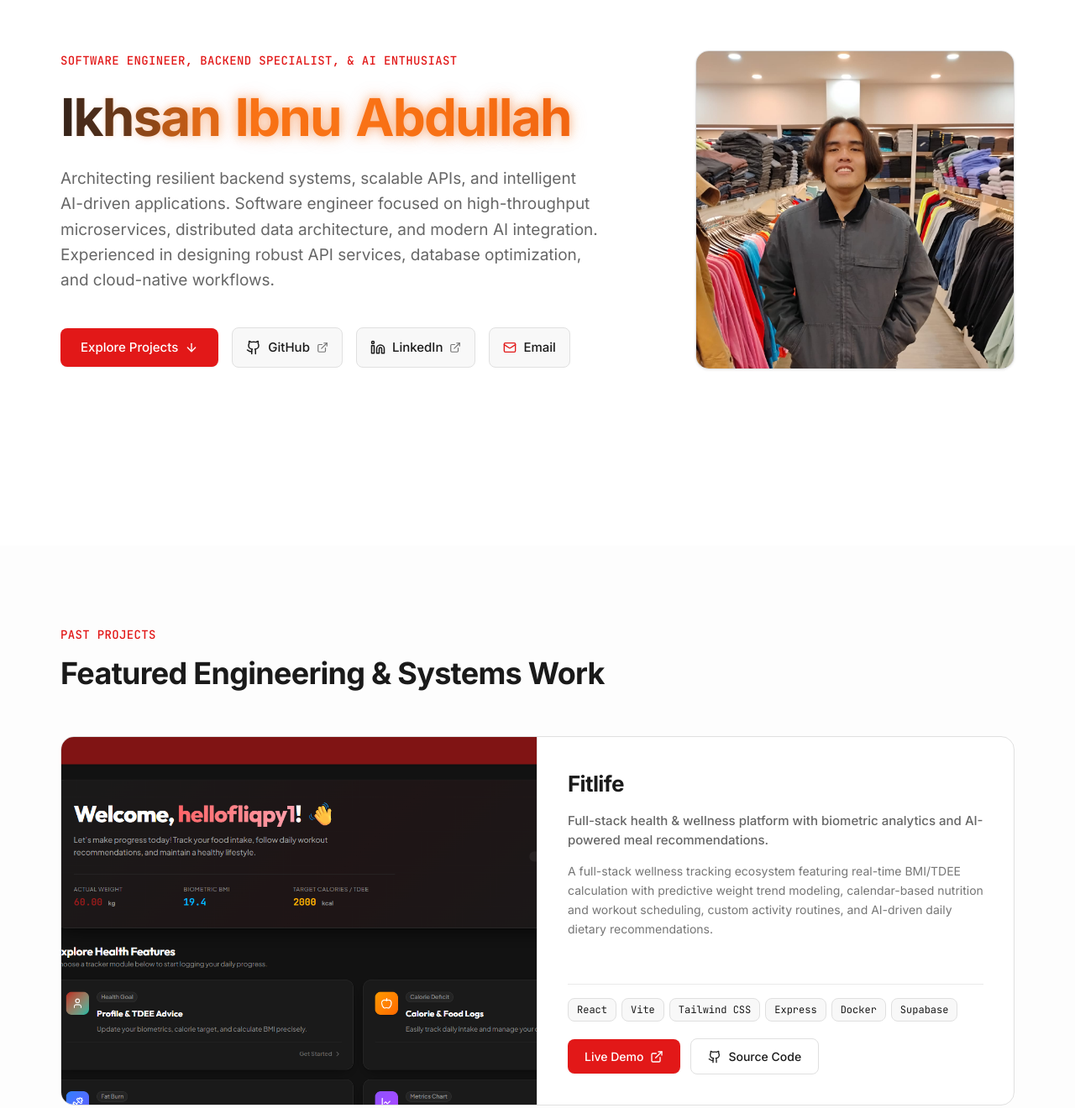
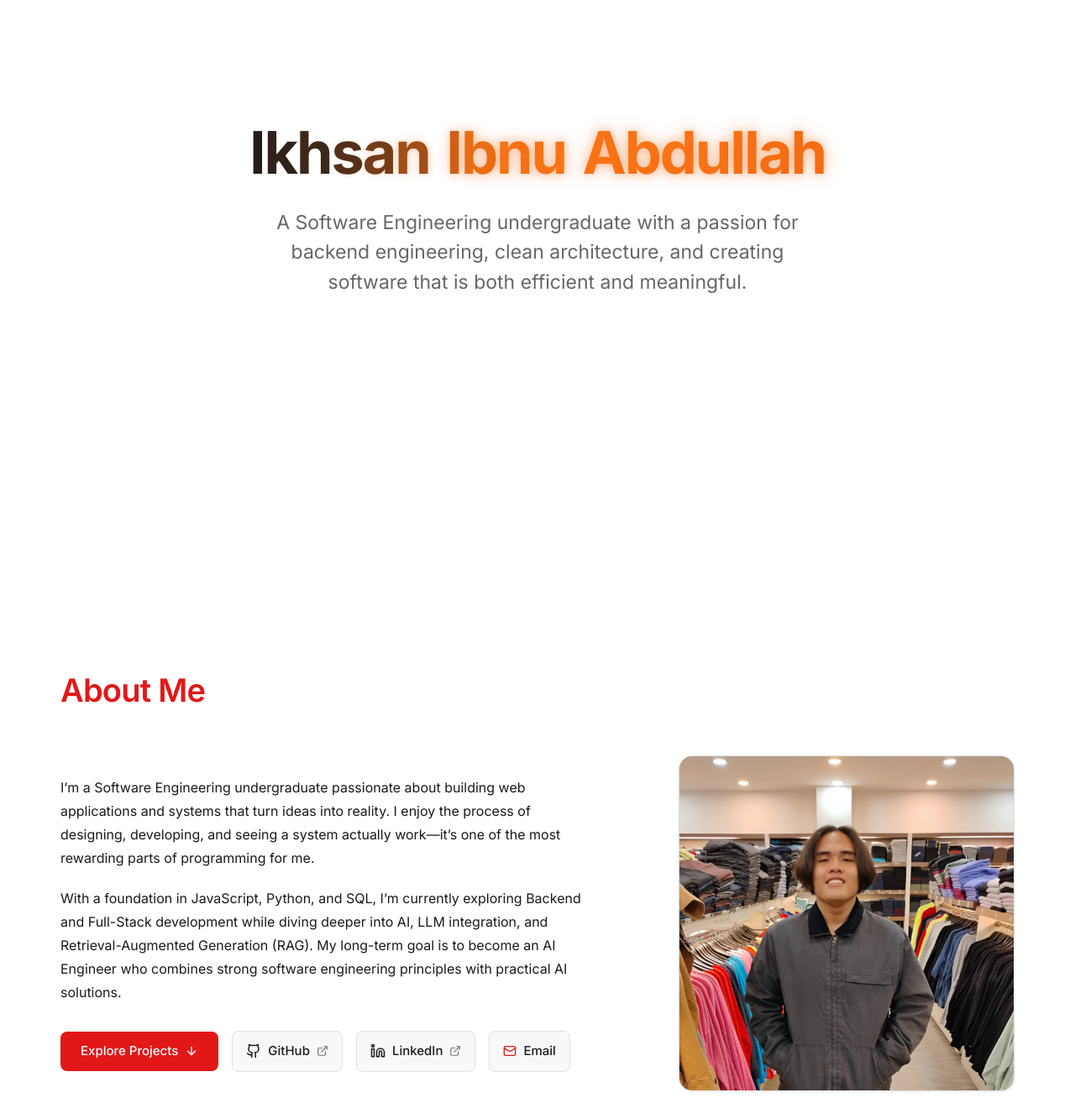
Before and after one commit to Sall-lah/portofolio, a React (Vite) app: page / in a window 1280 px wide. Shown: the part 150-1470 px from the top of the page at 84% size. Built offline with nearby package versions, Linux system fonts and the light colour scheme.

Commit message:
ui data update

```diff
--- a/src/App.tsx
+++ b/src/App.tsx
@@ -1,6 +1,7 @@
 import React from 'react';
 import { Footer } from './components/layout/Footer';
 import { Hero } from './components/sections/Hero';
+import { About } from './components/sections/About';
 import { Projects } from './components/sections/Projects';
 import { Skills } from './components/sections/Skills';
 import { Contact } from './components/sections/Contact';
@@ -25,6 +26,7 @@ export const App: React.FC = () => {
       {/* Main Page Content Landmark */}
       <main id="main-content" className="flex-grow">
         <Hero />
+        <About />
         <Projects />
         <Skills />
         <Contact />
--- a/src/components/layout/Footer.tsx
+++ b/src/components/layout/Footer.tsx
@@ -15,7 +15,7 @@ export const Footer: React.FC = () => {
   };
 
   return (
-    <footer className="bg-brand-dark text-white mt-20">
+    <footer className="bg-brand-dark text-white">
       <div className="max-w-content mx-auto px-4 sm:px-6 lg:px-8 py-10">
         <div className="flex flex-col md:flex-row items-start md:items-center justify-between gap-6">
           {/* Developer identity and direct contact */}
--- /dev/null
+++ b/src/components/sections/About.tsx
@@ -0,0 +1,96 @@
+import React from 'react';
+import { ArrowDown, ExternalLink, Mail } from 'lucide-react';
+import { GithubIcon, LinkedinIcon } from '../ui/Icons';
+import { siteConfig } from '../../data/siteConfig';
+
+/**
+ * About section presenting the developer's narrative user story alongside an authentic portrait image.
+ * Houses the primary portfolio action and contact channels beneath the narrative.
+ * Adheres to DESIGN.md typography and spacing standards in a balanced two-column layout.
+ *
+ * @returns About section JSX element
+ */
+export const About: React.FC = () => {
+  return (
+    <section
+      id="about"
+      className="relative min-h-screen flex items-center py-16 sm:py-20 md:py-24 bg-white"
+    >
+      <div className="max-w-content mx-auto px-4 sm:px-6 lg:px-8 w-full">
+        {/* Section Heading */}
+        <div className="mb-10 sm:mb-14">
+          <h2 className="text-[28px] sm:text-[34px] md:text-[38px] font-semibold text-primary tracking-[-0.02em] leading-[1.18]">
+            About Me
+          </h2>
+        </div>
+
+        {/* Two-Column Responsive Layout: User Story Narrative (Left) + Framed Image (Right) */}
+        <div className="grid grid-cols-1 lg:grid-cols-12 gap-10 lg:gap-14 items-center">
+          {/* Left Column: User Story narrative & CTA action buttons */}
+          <div className="lg:col-span-7 xl:col-span-7 space-y-6">
+            <div className="space-y-5 text-[15px] sm:text-[16px] text-brand-text leading-[1.75]">
+              {siteConfig.aboutStory.map((paragraph, index) => (
+                <p key={index} className="text-brand-text">
+                  {paragraph}
+                </p>
+              ))}
+            </div>
+
+            {/* Direct Action Links & Contacts: moved to About section with min 44px touch targets */}
+            <div className="pt-2 flex flex-wrap items-center gap-3 sm:gap-4">
+              <a
+                href="#projects"
+                className="inline-flex items-center justify-center gap-2 px-6 py-3 text-[15px] font-medium rounded-md bg-primary text-white hover:bg-primary-hover transition-all duration-base shadow-sm min-h-[44px] focus-visible:outline-2 focus-visible:outline-offset-2 focus-visible:outline-primary"
+              >
+                <span>Explore Projects</span>
+                <ArrowDown className="w-4 h-4" />
+              </a>
+
+              <a
+                href={siteConfig.socialLinks.github}
+                target="_blank"
+                rel="noopener noreferrer"
+                className="inline-flex items-center justify-center gap-2 px-4 py-3 text-[15px] font-medium rounded-md text-brand-text hover:text-primary bg-surface hover:bg-white border border-border transition-colors duration-fast min-h-[44px] focus-visible:outline-2 focus-visible:outline-offset-2 focus-visible:outline-primary"
+              >
+                <GithubIcon size={18} />
+                <span>GitHub</span>
+                <ExternalLink className="w-3.5 h-3.5 opacity-60" />
+              </a>
+
+              <a
+                href={siteConfig.socialLinks.linkedin}
+                target="_blank"
+                rel="noopener noreferrer"
+                className="inline-flex items-center justify-center gap-2 px-4 py-3 text-[15px] font-medium rounded-md text-brand-text hover:text-primary bg-surface hover:bg-white border border-border transition-colors duration-fast min-h-[44px] focus-visible:outline-2 focus-visible:outline-offset-2 focus-visible:outline-primary"
+              >
+                <LinkedinIcon size={18} />
+                <span>LinkedIn</span>
+                <ExternalLink className="w-3.5 h-3.5 opacity-60" />
+              </a>
+
+              <a
+                href="#contact"
+                className="inline-flex items-center justify-center gap-2 px-4 py-3 text-[15px] font-medium rounded-md text-brand-text hover:text-primary bg-surface hover:bg-white border border-border transition-colors duration-fast min-h-[44px] focus-visible:outline-2 focus-visible:outline-offset-2 focus-visible:outline-primary"
+              >
+                <Mail className="w-4 h-4 text-primary" />
+                <span>Email</span>
+              </a>
+            </div>
+          </div>
+
+          {/* Right Column: Clean Framed Developer Portrait */}
+          <div className="lg:col-span-5 xl:col-span-5 flex justify-center lg:justify-end">
+            <div className="relative w-full max-w-[320px] sm:max-w-[360px] lg:max-w-[400px] aspect-[4/5] sm:aspect-square rounded-2xl overflow-hidden border border-border bg-surface shadow-card">
+              <img
+                src={`${import.meta.env.BASE_URL}owner_image.jpeg`}
+                alt={siteConfig.name}
+                loading="lazy"
+                className="w-full h-full object-cover object-top"
+              />
+            </div>
+          </div>
+        </div>
+      </div>
+    </section>
+  );
+};
--- a/src/components/sections/Contact.tsx
+++ b/src/components/sections/Contact.tsx
@@ -99,11 +99,8 @@ export const Contact: React.FC = () => {
           {/* Contact Introduction Column */}
           <div className="lg:col-span-5 space-y-6">
             <div>
-              <div className="text-[13px] sm:text-[14px] font-mono font-medium tracking-wide uppercase text-primary mb-2">
-                Connect & Inquire
-              </div>
-              <h2 className="text-[30px] sm:text-[36px] font-bold text-brand-text tracking-[-0.02em]">
-                Let's Discuss an Opportunity
+              <h2 className="text-[30px] sm:text-[36px] font-bold text-primary tracking-[-0.02em]">
+                Contact
               </h2>
             </div>
 
--- a/src/components/sections/Hero.tsx
+++ b/src/components/sections/Hero.tsx
@@ -1,37 +1,28 @@
 import React from 'react';
-import { ArrowDown, ExternalLink, Mail } from 'lucide-react';
-import { GithubIcon, LinkedinIcon } from '../ui/Icons';
 import { siteConfig } from '../../data/siteConfig';
 
 /**
- * Hero presentation section setting an authentic, uncluttered editorial tone.
- * Introduces the developer with a two-column layout featuring an owner portrait,
- * a character-by-character cascading light wave animation, and direct contact/social action buttons.
+ * Top presentation section centered on the viewport for immediate visual impact.
+ * Features the animated cascading light-wave developer name and personal motivation
+ * statement with clean, centered typography adhering to DESIGN.md.
  *
- * @returns Hero section JSX element
+ * @returns Centered Hero section JSX element
  */
 export const Hero: React.FC = () => {
-  // Split name into words and characters to enable per-character CSS staggered animation
-  // while preventing mid-word breaks across narrow mobile viewports.
+  // Stagger characters individually across CSS animation variables to provide
+  // a subtle, high-contrast light wave that immediately draws visual attention.
   const words = siteConfig.name.split(' ');
   let charCounter = 0;
 
   return (
     <section
-      id="about"
-      className="relative min-h-screen flex items-center py-16 sm:py-20 md:py-24 bg-white"
+      id="hero"
+      className="relative min-h-screen flex items-center justify-center py-16 sm:py-20 md:py-24 bg-white"
     >
-      <div className="max-w-content mx-auto px-4 sm:px-6 lg:px-8 w-full">
-        <div className="grid grid-cols-1 lg:grid-cols-12 gap-10 lg:gap-12 items-center">
-          {/* Left Column: Role, Name, Bio, and Action Links */}
-          <div className="lg:col-span-7 space-y-6">
-            {/* Role identifier */}
-            <div className="text-[13px] sm:text-[14px] font-mono font-medium tracking-wide uppercase text-primary">
-              {siteConfig.role}
-            </div>
-
-            {/* Primary Name & Headline (Cascading character light wave) */}
-            <h1 className="text-[38px] sm:text-[50px] md:text-[62px] font-bold leading-[1.08] tracking-[-0.03em] select-none">
+      <div className="max-w-content mx-auto px-4 sm:px-6 lg:px-8 w-full flex justify-center">
+        <div className="max-w-3xl mx-auto text-center space-y-6">
+          {/* Primary Name Display: Staggered light wave animation centered across viewports */}
+          <h1 className="text-[42px] sm:text-[56px] md:text-[70px] font-bold leading-[1.06] tracking-[-0.03em] select-none text-brand-text text-center">
             {words.map((word, wordIndex) => (
               <span
                 key={wordIndex}
@@ -57,64 +48,10 @@ export const Hero: React.FC = () => {
             ))}
           </h1>
 
-            {/* Value statement & Bio */}
-            <p className="text-[17px] sm:text-[19px] text-brand-muted leading-[1.6] max-w-2xl">
-              {siteConfig.headline} {siteConfig.bio}
+          {/* High-impact personal motivation statement centered beneath name */}
+          <p className="text-[18px] sm:text-[21px] md:text-[23px] text-brand-muted leading-[1.55] font-normal pt-1 max-w-2xl mx-auto text-center">
+            {siteConfig.motivation}
           </p>
-
-            {/* Direct Action Links & Contacts */}
-            <div className="pt-4 flex flex-wrap items-center gap-3 sm:gap-4">
-              <a
-                href="#projects"
-                className="inline-flex items-center justify-center gap-2 px-6 py-3 text-[15px] font-medium rounded-md bg-primary text-white hover:bg-primary-hover transition-all duration-base shadow-sm min-h-[44px]"
-              >
-                <span>Explore Projects</span>
-                <ArrowDown className="w-4 h-4" />
-              </a>
-
-              <a
-                href={siteConfig.socialLinks.github}
-                target="_blank"
-                rel="noopener noreferrer"
-                className="inline-flex items-center justify-center gap-2 px-4 py-3 text-[15px] font-medium rounded-md text-brand-text hover:text-primary bg-surface hover:bg-white border border-border transition-colors duration-fast min-h-[44px]"
-              >
-                <GithubIcon size={18} />
-                <span>GitHub</span>
-                <ExternalLink className="w-3.5 h-3.5 opacity-60" />
-              </a>
-
-              <a
-                href={siteConfig.socialLinks.linkedin}
-                target="_blank"
-                rel="noopener noreferrer"
-                className="inline-flex items-center justify-center gap-2 px-4 py-3 text-[15px] font-medium rounded-md text-brand-text hover:text-primary bg-surface hover:bg-white border border-border transition-colors duration-fast min-h-[44px]"
-              >
-                <LinkedinIcon size={18} />
-                <span>LinkedIn</span>
-                <ExternalLink className="w-3.5 h-3.5 opacity-60" />
-              </a>
-
-              <a
-                href="#contact"
-                className="inline-flex items-center justify-center gap-2 px-4 py-3 text-[15px] font-medium rounded-md text-brand-text hover:text-primary bg-surface hover:bg-white border border-border transition-colors duration-fast min-h-[44px]"
-              >
-                <Mail className="w-4 h-4 text-primary" />
-                <span>Email</span>
-              </a>
-            </div>
-          </div>
-
-          {/* Right Column: Framed Developer Portrait */}
-          <div className="lg:col-span-5 flex justify-center lg:justify-end">
-            <div className="relative w-full max-w-[300px] sm:max-w-[340px] lg:max-w-[380px] aspect-[4/5] sm:aspect-square rounded-2xl overflow-hidden border border-border bg-surface shadow-card group">
-              <img
-                src={`${import.meta.env.BASE_URL}owner_image.jpeg`}
-                alt={siteConfig.name}
-                loading="eager"
-                className="w-full h-full object-cover object-top transition-transform duration-slow ease-brand group-hover:scale-[1.02]"
-              />
-            </div>
-          </div>
         </div>
       </div>
     </section>
--- a/src/components/sections/ProjectCard.tsx
+++ b/src/components/sections/ProjectCard.tsx
@@ -19,7 +19,7 @@ export interface ProjectCardProps {
  */
 export const ProjectCard: React.FC<ProjectCardProps> = ({ project }) => {
   return (
-    <article className="group bg-white rounded-xl border border-border overflow-hidden transition-all duration-base hover:shadow-elevated hover:border-primary/40 flex flex-col lg:flex-row lg:h-[440px]">
+    <article className="bg-white rounded-xl border border-border overflow-hidden flex flex-col lg:flex-row lg:h-[440px]">
       {/* Preview Column (Left on desktop) */}
       <div className="lg:w-1/2 flex items-stretch h-[240px] sm:h-[280px] lg:h-full overflow-hidden">
         {project.screenshot ? (
@@ -33,7 +33,7 @@ export const ProjectCard: React.FC<ProjectCardProps> = ({ project }) => {
       <div className="lg:w-1/2 p-6 sm:p-8 md:p-9 flex flex-col justify-between h-full space-y-5">
         <div className="space-y-3 sm:space-y-3.5">
           <div>
-            <h3 className="text-[22px] sm:text-[26px] font-bold text-brand-text tracking-tight group-hover:text-primary transition-colors duration-fast">
+            <h3 className="text-[22px] sm:text-[26px] font-bold text-brand-text tracking-tight">
               {project.title}
             </h3>
           </div>
--- a/src/components/sections/Projects.tsx
+++ b/src/components/sections/Projects.tsx
@@ -14,11 +14,8 @@ export const Projects: React.FC = () => {
       <div className="max-w-content mx-auto px-4 sm:px-6 lg:px-8 w-full">
         {/* Section Heading matching DESIGN.md typography hierarchy */}
         <div className="max-w-3xl mb-10 sm:mb-12">
-          <div className="text-[13px] sm:text-[14px] font-mono font-medium tracking-wide uppercase text-primary mb-2">
-            Past Projects
-          </div>
-          <h2 className="text-[30px] sm:text-[36px] font-bold text-brand-text tracking-[-0.02em]">
-            Featured Engineering & Systems Work
+          <h2 className="text-[30px] sm:text-[36px] font-bold text-primary tracking-[-0.02em]">
+            Projects
           </h2>
         </div>
 
--- a/src/components/sections/Skills.tsx
+++ b/src/components/sections/Skills.tsx
@@ -3,38 +3,46 @@ import { skillCategories } from '../../data/skills';
 import { SkillIcon } from '../ui/SkillIcon';
 
 /**
- * Skills section displaying technical proficiencies in a unified, flowing list.
- * Arranges skills with authentic brand vector logos from left to right, wrapping downward naturally.
+ * Skills section displaying technical competencies categorized by practical domain.
+ * Adheres strictly to DESIGN.md by presenting skills in stacked category groups
+ * separated purely by generous whitespace, optimizing scannability and visual calm
+ * for hiring managers without noisy dividing borders or distraction.
  *
  * @returns Technical skills section JSX element
  */
 export const Skills: React.FC = () => {
-  // Flatten unique skills into a cohesive, flowing list
-  const allSkills = skillCategories.flatMap((category) => category.skills);
-
   return (
     <section id="skills" className="min-h-screen py-16 md:py-24 bg-surface/40 flex flex-col justify-center">
       <div className="max-w-content mx-auto px-4 sm:px-6 lg:px-8 w-full">
-        {/* Section Header */}
+        {/* Section Heading matching DESIGN.md typography hierarchy */}
         <div className="max-w-3xl mb-10 sm:mb-12">
-          <div className="text-[13px] sm:text-[14px] font-mono font-medium tracking-wide uppercase text-primary mb-2">
-            Capabilities
-          </div>
-          <h2 className="text-[30px] sm:text-[36px] font-bold text-brand-text tracking-[-0.02em]">
-            Technical Domain
+          <h2 className="text-[30px] sm:text-[36px] font-bold text-primary tracking-[-0.02em]">
+            Skills
           </h2>
         </div>
 
-        {/* Unified Flowing Pill Badge List (Full width with skill logos) */}
+        {/* Domain-Categorized Skill Groups separated purely by whitespace */}
+        <div className="space-y-8 sm:space-y-10 w-full">
+          {skillCategories.map(({ category, skills }) => (
+            <div key={category}>
+              {/* Category Subheading */}
+              <h3 className="text-[16px] sm:text-[18px] font-semibold text-brand-text tracking-[-0.01em] mb-3 sm:mb-4">
+                {category}
+              </h3>
+
+              {/* Category Pill Badges Cluster */}
               <div className="flex flex-wrap gap-2.5 sm:gap-3.5 w-full">
-          {allSkills.map((skill) => (
+                {skills.map((skill) => (
                   <span
                     key={skill}
-              className="inline-flex items-center gap-2 px-3.5 sm:px-4 py-2 text-[13px] sm:text-[14px] font-mono font-medium rounded-full bg-surface text-brand-text border border-border shadow-xs hover:border-primary hover:text-primary hover:shadow-card transition-all duration-fast cursor-default select-none group"
+                    className="inline-flex items-center gap-2 px-3.5 sm:px-4 py-2 text-[13px] sm:text-[14px] font-mono font-medium rounded-full bg-surface text-brand-text border border-border shadow-xs cursor-default select-none"
                   >
-              <SkillIcon name={skill} size={16} className="shrink-0 transition-transform duration-fast group-hover:scale-110" />
+                    <SkillIcon name={skill} size={16} className="shrink-0" />
                     <span>{skill}</span>
                   </span>
+                ))}
+              </div>
+            </div>
           ))}
         </div>
       </div>
--- a/src/data/siteConfig.ts
+++ b/src/data/siteConfig.ts
@@ -7,8 +7,13 @@ import { SiteConfig } from '../types';
 export const siteConfig: SiteConfig = {
   name: 'Ikhsan Ibnu Abdullah',
   role: 'Software Engineer, Backend Specialist, & AI Enthusiast',
+  motivation: 'A Software Engineering undergraduate with a passion for backend engineering, clean architecture, and creating software that is both efficient and meaningful.',
   headline: 'Architecting resilient backend systems, scalable APIs, and intelligent AI-driven applications.',
   bio: 'Software engineer focused on high-throughput microservices, distributed data architecture, and modern AI integration. Experienced in designing robust API services, database optimization, and cloud-native workflows.',
+  aboutStory: [
+    'I’m a Software Engineering undergraduate passionate about building web applications and systems that turn ideas into reality. I enjoy the process of designing, developing, and seeing a system actually work—it’s one of the most rewarding parts of programming for me.',
+    'With a foundation in JavaScript, Python, and SQL, I’m currently exploring Backend and Full-Stack development while diving deeper into AI, LLM integration, and Retrieval-Augmented Generation (RAG). My long-term goal is to become an AI Engineer who combines strong software engineering principles with practical AI solutions.',
+  ],
   email: 'ikhsan.ibnu.abdulah@gmail.com',
   phone: '+62 85810497418',
   location: 'Indonesia · Available for Remote & Onsite roles',
--- a/src/types/index.ts
+++ b/src/types/index.ts
@@ -108,10 +108,14 @@ export interface SiteConfig {
   name: string;
   /** Professional title / role */
   role: string;
-  /** Hero headline */
+  /** Core driving motivation statement prominently displayed in hero */
+  motivation: string;
+  /** Hero headline (legacy fallback / concise value proposition) */
   headline: string;
   /** Concise developer summary */
   bio: string;
+  /** Structured multi-paragraph narrative for the dedicated About story */
+  aboutStory: string[];
   /** Contact email */
   email: string;
   /** Contact phone number */
```
Lines whose indentation alone changed are shown as unchanged.
